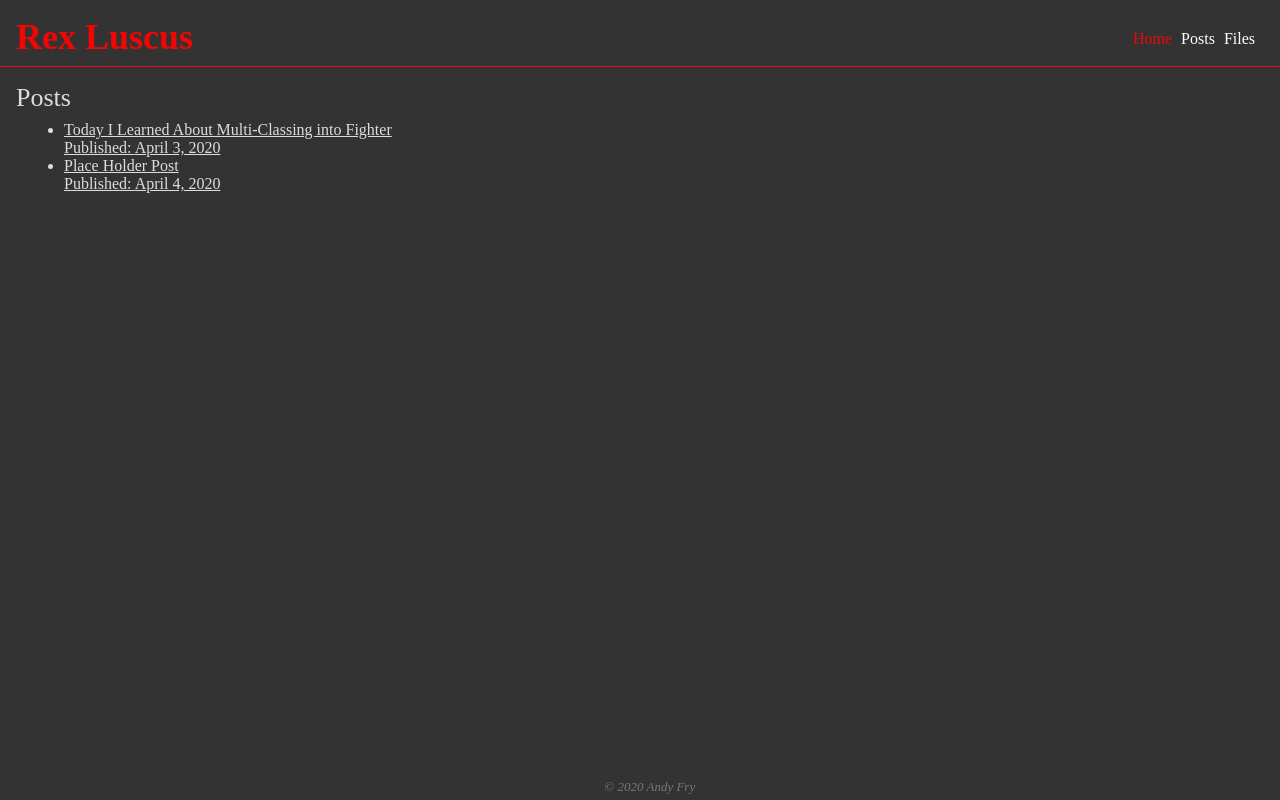
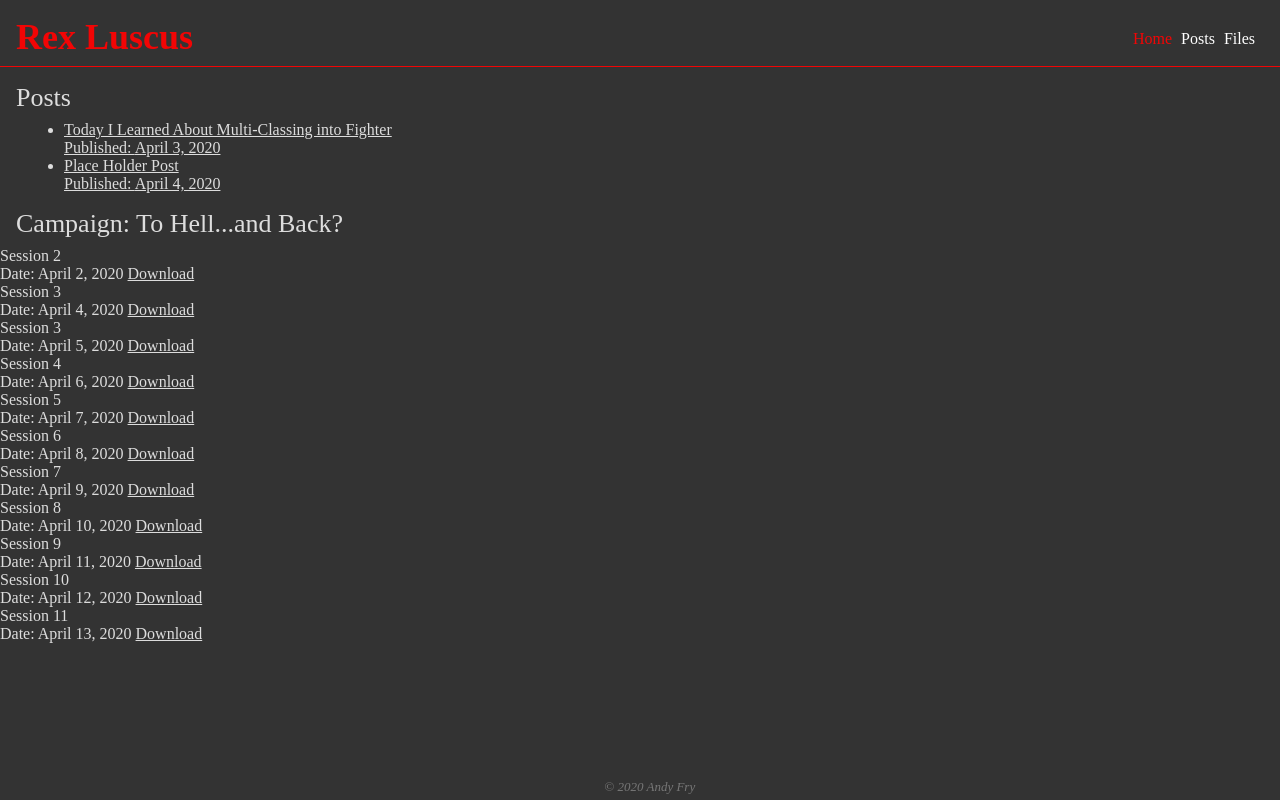
Before and after one commit to andyfry/rexlusc.us, an Eleventy site: page index.md in a window 1280 px wide. Built offline with nearby package versions, Linux system fonts and the light colour scheme; Eleventy itself is replaced by a stand-in of ours; files that its build step writes are made by us from their sources.

Commit message:
Added To Hell Version 12. Started a JSON powered version of the pdf files.

```diff
--- /dev/null
+++ b/_data/ToHell.json
@@ -0,0 +1,57 @@
+[
+    {
+        "date":"2020-4-2",
+        "session": 2,
+        "version":"v2.0"
+    },
+    {
+        "date":"2020-4-4",
+        "session": 3,
+        "version":"v3.0"
+    },
+    {
+        "date":"2020-4-5",
+        "session": 3,
+        "version":"v3.1"
+    },
+    {
+        "date":"2020-4-6",
+        "session": 4,
+        "version":"v4.0"
+    },
+    {
+        "date":"2020-4-7",
+        "session": 5,
+        "version":"v5.0"
+    },
+    {
+        "date":"2020-4-8",
+        "session": 6,
+        "version":"v6.0"
+    },
+    {
+        "date":"2020-4-9",
+        "session": 7,
+        "version":"v7.0"
+    },
+    {
+        "date":"2020-4-10",
+        "session": 8,
+        "version":"v8.0"
+    },
+    {
+        "date":"2020-4-11",
+        "session": 9,
+        "version":"v9.0"
+    },
+    {
+        "date":"2020-4-12",
+        "session": 10,
+        "version":"v10.0"
+    },
+    {
+        "date":"2020-4-13",
+        "session": 11,
+        "version":"v11.0"
+    }
+]
--- a/files.md
+++ b/files.md
@@ -18,3 +18,4 @@ layout: layout.njk
 - [To Hell ... and Back? v9.0](/files/ToHellv9.0.pdf)
 - [To Hell ... and Back? v10.0](/files/ToHellv10.0.pdf)
 - [To Hell ... and Back? v11.0](/files/ToHellv11.0.pdf)
+- [To Hell ... and Back? v12.0](/files/ToHellv12.0.pdf)
--- a/index.md
+++ b/index.md
@@ -16,3 +16,14 @@ layout: layout.njk
 </li>
 {% endfor %}
 </ul>
+
+
+<h1>Campaign: To Hell...and Back?</h1>
+
+{% for entry in ToHell %}
+<div class=entry>
+    <h2>Session {{entry.session}}</h2>
+    <span class=date><span class=label>Date: </span>{{entry.date | date}}</span>
+    <a href="/files/ToHell{{entry.version}}.pdf">Download</a>
+</div>
+{% endfor %}
```
Also changed, not shown: 1 other file.
